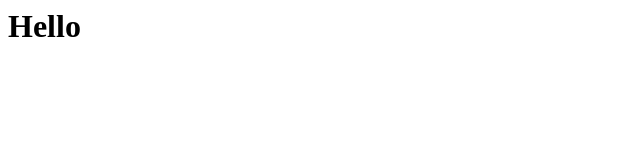
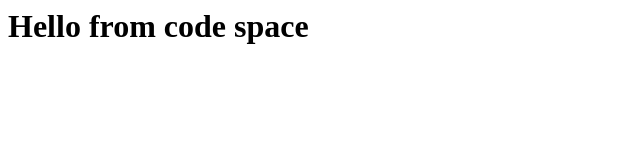
Before and after one commit to tombrown571/skills-code-with-codespaces, a plain HTML site: page index.html in a window 1280 px wide. Shown: the whole page, without its empty margins (0-640 px from the left). Drawn offline with Linux system fonts and the light colour scheme.

Commit message:
commit from coespace

```diff
--- a/index.html
+++ b/index.html
@@ -1,3 +1,3 @@
 <html>
-  <h1>Hello</h1>
+  <h1>Hello from code space</h1>
 </html>
```
